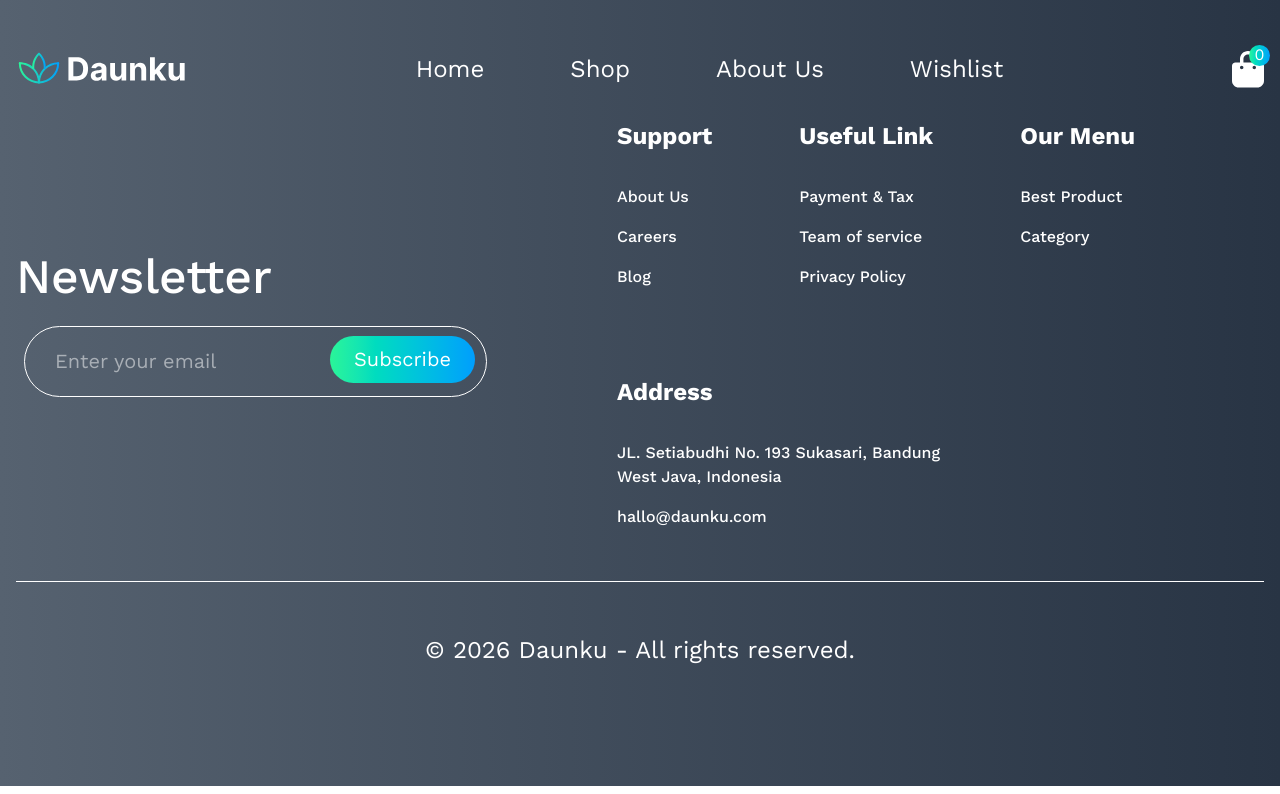
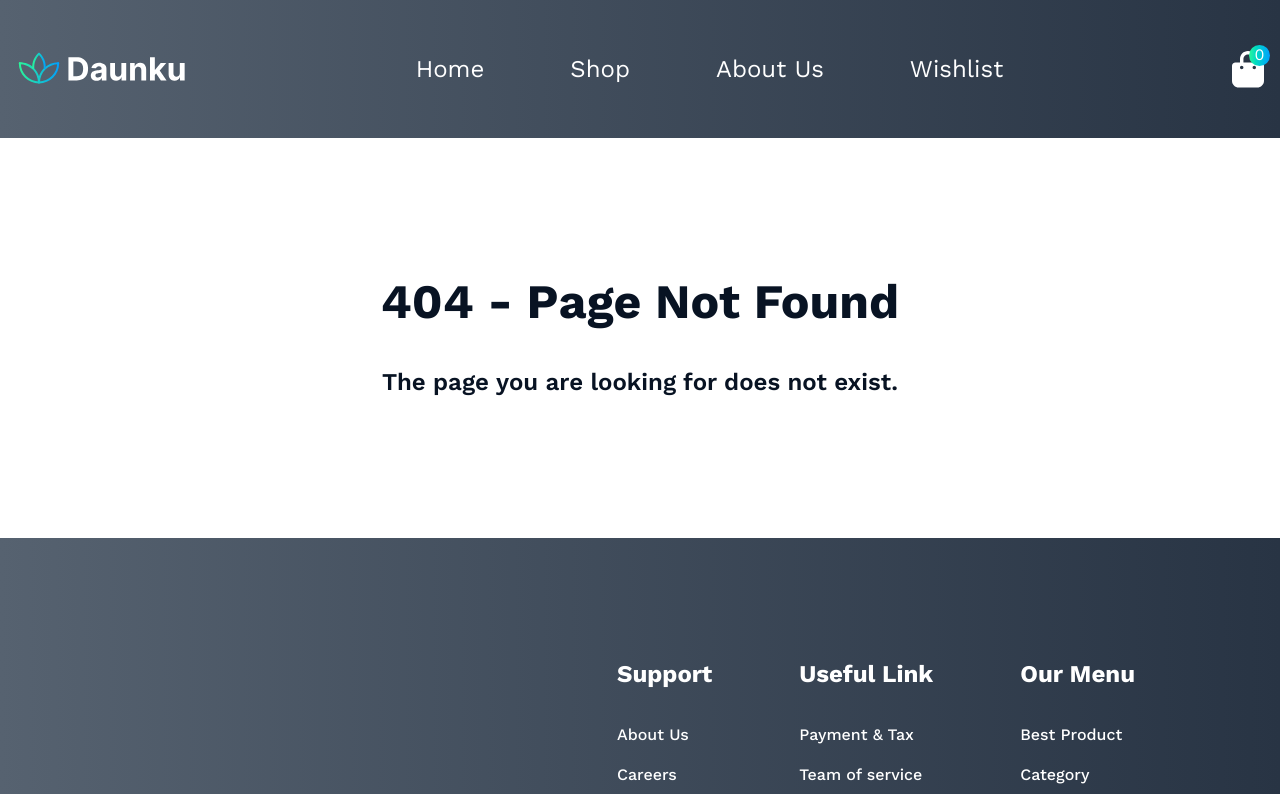
Before and after one commit to mohamedmagdy-dev/Online-plant-store, a React (Vite) app: page /best-seller-items in a window 1280 px wide. Shown: the top 794 px of the page. Built offline with nearby package versions, Linux system fonts and the light colour scheme.

Commit message:
feat: added not found page

```diff
--- a/src/pages/NotFound.jsx
+++ b/src/pages/NotFound.jsx
@@ -1,3 +1,20 @@
+import { useEffect } from "react";
+import { useDispatch } from "react-redux";
+import { toggleHeaderTheme } from "../features/theme/themeSlice";
+
 export default function NotFound() {
-  return <main></main>;
+  const dispatch = useDispatch();
+
+  useEffect(() => {
+    dispatch(toggleHeaderTheme(false));
+  }, [dispatch]);
+
+  return (
+    <main className="py-35">
+      <div className="container mx-auto px-4 flex flex-col items-center justify-center">
+        <h1 className="text-5xl font-bold text-abyss mb-10 ">404 - Page Not Found</h1>
+        <p className="text-abyss text-2xl font-semibold">The page you are looking for does not exist.</p>
+      </div>
+    </main>
+  );
 }
```
